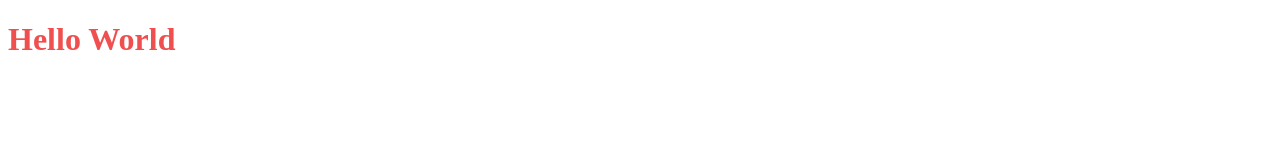
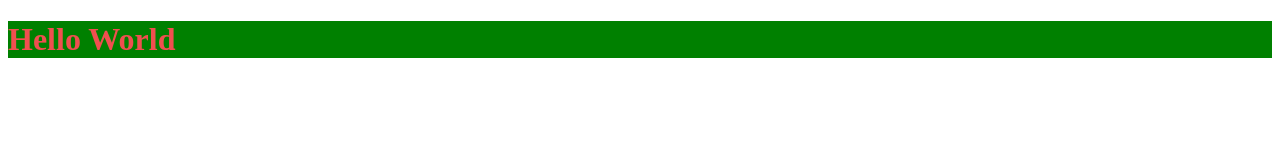
Before and after one commit to beellz/Sass-intro, a plain HTML site: page index.html in a window 1280 px wide. Drawn offline with Linux system fonts and the light colour scheme.

Commit message:
changes made and written an instruction to understand later

```diff
--- a/styles/style.scss
+++ b/styles/style.scss
@@ -1,5 +1,5 @@
 $primaryBtn: rgb(240, 79, 79);
-
+$Color : green;
 
 header {
     background-color:  lightblue;
@@ -9,3 +9,7 @@ header {
 .hero {
     color: $primaryBtn;
 }
+
+.main {
+    background-color: $Color;
+}
```
Also changed, not shown: styles/style.css, 2 other files.
